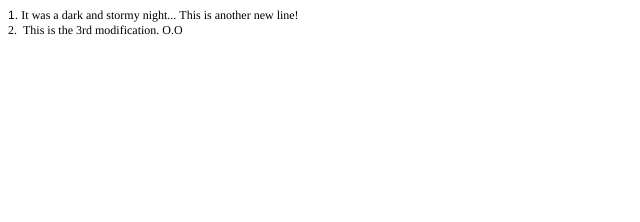
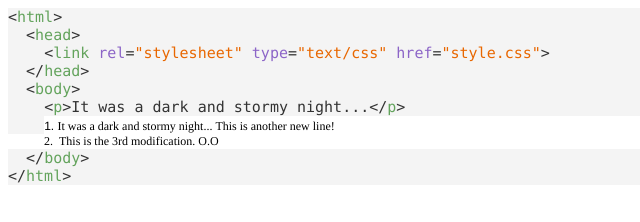
Before and after one commit to Pocolius/fireside-story, a plain HTML site: page index.html in a window 1280 px wide. Shown: the whole page, without its empty margins (0-640 px from the left). Drawn offline with Linux system fonts and the light colour scheme.

Commit message:
index updated

```diff
--- a/index.html
+++ b/index.html
@@ -7,13 +7,29 @@
   <meta name="Generator" content="Cocoa HTML Writer">
   <meta name="CocoaVersion" content="1561.2">
   <style type="text/css">
-    p.p1 {margin: 0.0px 0.0px 0.0px 0.0px; line-height: 14.0px; font: 12.0px Times; color: #000000; -webkit-text-stroke: #000000}
-    span.s1 {font: 12.0px Helvetica; font-kerning: none}
+    p.p1 {margin: 0.0px 0.0px 0.0px 0.0px; font: 15.0px Menlo; color: #63a35c; -webkit-text-stroke: #63a35c; background-color: #f4f4f4}
+    p.p2 {margin: 0.0px 0.0px 0.0px 0.0px; font: 15.0px Menlo; color: #333333; -webkit-text-stroke: #333333; background-color: #f4f4f4}
+    p.p3 {margin: 0.0px 0.0px 0.0px 0.0px; font: 15.0px Menlo; color: #e86700; -webkit-text-stroke: #e86700; background-color: #f4f4f4}
+    p.p4 {margin: 0.0px 0.0px 0.0px 0.0px; font: 12.0px Times; color: #000000; -webkit-text-stroke: #000000}
+    p.p5 {margin: 0.0px 0.0px 0.0px 0.0px; line-height: 14.0px; font: 12.0px Times; color: #000000; -webkit-text-stroke: #000000}
+    span.s1 {font-kerning: none; color: #333333; -webkit-text-stroke: 0px #333333}
     span.s2 {font-kerning: none}
+    span.s3 {font-kerning: none; color: #63a35c; -webkit-text-stroke: 0px #63a35c}
+    span.s4 {font-kerning: none; color: #8c65c7; -webkit-text-stroke: 0px #8c65c7}
+    span.s5 {font: 15.0px Menlo; font-kerning: none; color: #333333; background-color: #f4f4f4; -webkit-text-stroke: 0px #333333}
+    span.s6 {font: 12.0px Helvetica; font-kerning: none}
   </style>
 </head>
 <body>
-<p class="p1"><span class="s1">1. </span><span class="s2">It was a dark and stormy night... This is another new line!</span></p>
-<p class="p1"><span class="s2">2.<span class="Apple-converted-space">  </span>This is the 3rd modification. O.O</span></p>
+<p class="p1"><span class="s1">&lt;</span><span class="s2">html</span><span class="s1">&gt;</span></p>
+<p class="p2"><span class="s2"><span class="Apple-converted-space">  </span>&lt;</span><span class="s3">head</span><span class="s2">&gt;</span></p>
+<p class="p3"><span class="s1"><span class="Apple-converted-space">    </span>&lt;</span><span class="s3">link</span><span class="s1"> </span><span class="s4">rel</span><span class="s1">=</span><span class="s2">"stylesheet"</span><span class="s1"> </span><span class="s4">type</span><span class="s1">=</span><span class="s2">"text/css"</span><span class="s1"> </span><span class="s4">href</span><span class="s1">=</span><span class="s2">"style.css"</span><span class="s1">&gt;</span></p>
+<p class="p2"><span class="s2"><span class="Apple-converted-space">  </span>&lt;/</span><span class="s3">head</span><span class="s2">&gt;</span></p>
+<p class="p2"><span class="s2"><span class="Apple-converted-space">  </span>&lt;</span><span class="s3">body</span><span class="s2">&gt;</span></p>
+<p class="p2"><span class="s2"><span class="Apple-converted-space">    </span>&lt;</span><span class="s3">p</span><span class="s2">&gt;It was a dark and stormy night...&lt;/</span><span class="s3">p</span><span class="s2">&gt;</span></p>
+<p class="p4"><span class="s5"><span class="Apple-converted-space">    </span></span><span class="s6">1. </span><span class="s2">It was a dark and stormy night... This is another new line!</span></p>
+<p class="p5"><span class="s2"><span class="Apple-converted-space">            </span>2.<span class="Apple-converted-space">  </span>This is the 3rd modification. O.O</span></p>
+<p class="p2"><span class="s2"><span class="Apple-converted-space">  </span>&lt;/</span><span class="s3">body</span><span class="s2">&gt;</span></p>
+<p class="p1"><span class="s1">&lt;/</span><span class="s2">html</span><span class="s1">&gt;</span></p>
 </body>
 </html>
```
